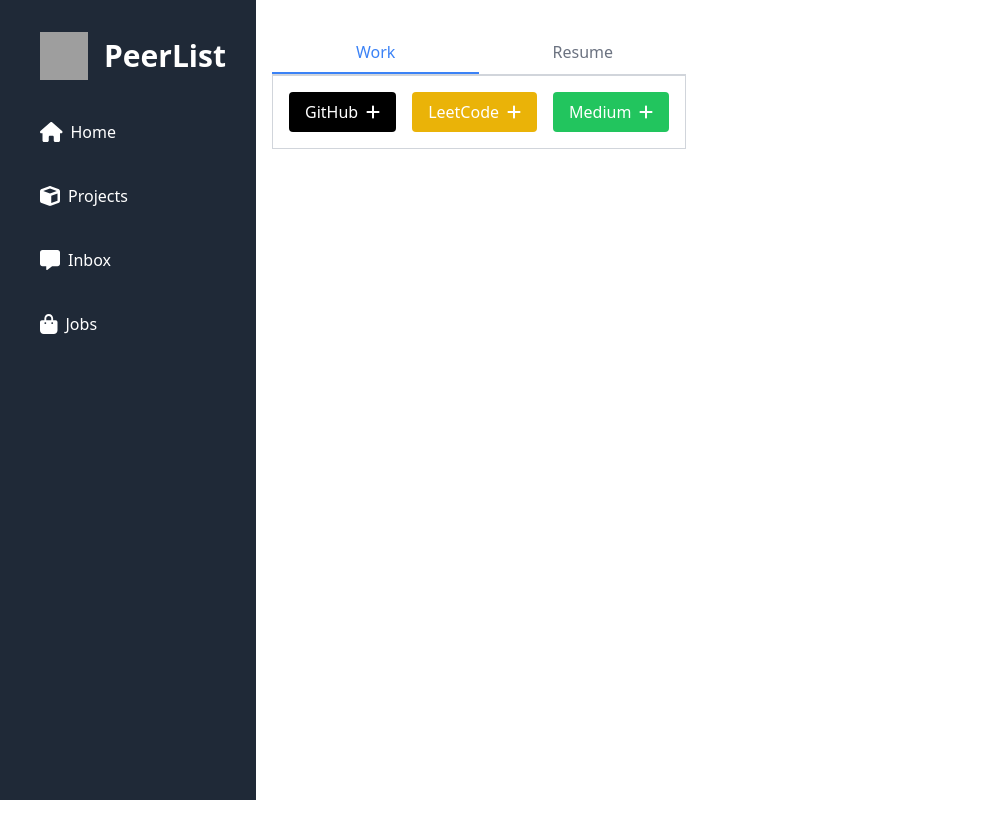
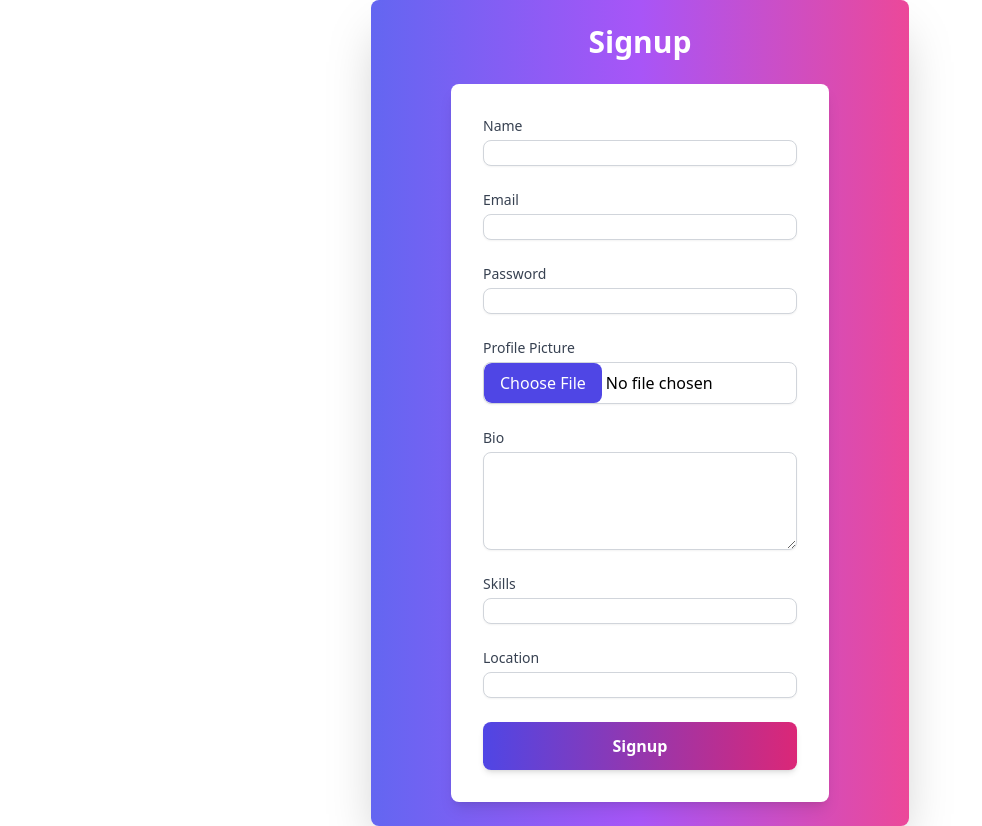
Before and after one commit to nikamaish/EC_TASK, a React (Create React App) app in the folder frontend/: page / in a window 1280 px wide. Shown: the whole page, without its empty margins (0-982 px from the left). Before the commit the page ends 800 px from the top, so only its background shows below. Built offline with nearby package versions, Linux system fonts and the light colour scheme; grey boxes are pictures that could not be loaded.

Commit message:
:art: signup page

```diff
--- a/frontend/src/App.js
+++ b/frontend/src/App.js
@@ -1,16 +1,18 @@
 import React from 'react';
 import Page_Sidebar from './Components/Page_Sidebar/Page_Sidebar';
 import Tabs from './Components/Tabs/Tabs';
+import Signup from './Components/Login/Signup';
 
 const App = () => {
   return (
     <div className="flex">
-      <div className="w-3/10 bg-gray-200">
+      {/* <div className="w-3/10 bg-gray-200">
         <Page_Sidebar />
       </div>
-      <div className="w-7/10 p-4"> {/* Main content area */}
+      <div className="w-7/10 p-4">
         <Tabs />
-      </div>
+      </div> */}
+      <Signup/>
     </div>
   );
 };
--- /dev/null
+++ b/frontend/src/Components/Login/Signup.jsx
@@ -0,0 +1,132 @@
+import React, { useState } from 'react';
+
+const Signup = () => {
+  const [formData, setFormData] = useState({
+    name: '',
+    email: '',
+    password: '',
+    profilePicture: '',
+    bio: '',
+    skills: '',
+    location: '',
+  });
+
+  const handleChange = (e) => {
+    const { name, value } = e.target;
+    setFormData({ ...formData, [name]: value });
+  };
+
+  const handleFileChange = (e) => {
+    setFormData({ ...formData, profilePicture: e.target.files[0] });
+  };
+
+  const handleSubmit = (e) => {
+    e.preventDefault();
+    // Handle form submission
+    console.log(formData);
+  };
+
+  return (
+<div className="mx-auto p-6 px-20 bg-gradient-to-r from-indigo-500 via-purple-500 to-pink-500 rounded-lg shadow-2xl" style={{ maxWidth: '800px' }}>
+
+<h2 className="text-3xl font-bold text-white mb-6 text-center">Signup</h2>
+
+      <form onSubmit={handleSubmit} className="space-y-6 bg-white p-8 rounded-lg shadow-lg">
+        <div>
+          <label htmlFor="name" className="block text-sm font-medium text-gray-700">Name</label>
+          <input
+            type="text"
+            id="name"
+            name="name"
+            value={formData.name}
+            onChange={handleChange}
+            className="mt-1 block w-full border border-gray-300 rounded-lg shadow-sm focus:ring-indigo-500 focus:border-indigo-500"
+            required
+          />
+        </div>
+
+        <div>
+          <label htmlFor="email" className="block text-sm font-medium text-gray-700">Email</label>
+          <input
+            type="email"
+            id="email"
+            name="email"
+            value={formData.email}
+            onChange={handleChange}
+            className="mt-1 block w-full border border-gray-300 rounded-lg shadow-sm focus:ring-indigo-500 focus:border-indigo-500"
+            required
+          />
+        </div>
+
+        <div>
+          <label htmlFor="password" className="block text-sm font-medium text-gray-700">Password</label>
+          <input
+            type="password"
+            id="password"
+            name="password"
+            value={formData.password}
+            onChange={handleChange}
+            className="mt-1 block w-full border border-gray-300 rounded-lg shadow-sm focus:ring-indigo-500 focus:border-indigo-500"
+            required
+          />
+        </div>
+
+        <div>
+          <label htmlFor="profilePicture" className="block text-sm font-medium text-gray-700">Profile Picture</label>
+          <input
+            type="file"
+            id="profilePicture"
+            name="profilePicture"
+            onChange={handleFileChange}
+            className="mt-1 block w-full border border-gray-300 rounded-lg shadow-sm file:bg-indigo-600 file:text-white file:py-2 file:px-4 file:rounded-lg file:border-0 hover:file:bg-indigo-700"
+          />
+        </div>
+
+        <div>
+          <label htmlFor="bio" className="block text-sm font-medium text-gray-700">Bio</label>
+          <textarea
+            id="bio"
+            name="bio"
+            value={formData.bio}
+            onChange={handleChange}
+            className="mt-1 block w-full border border-gray-300 rounded-lg shadow-sm focus:ring-indigo-500 focus:border-indigo-500"
+            rows="4"
+          ></textarea>
+        </div>
+
+        <div>
+          <label htmlFor="skills" className="block text-sm font-medium text-gray-700">Skills</label>
+          <input
+            type="text"
+            id="skills"
+            name="skills"
+            value={formData.skills}
+            onChange={handleChange}
+            className="mt-1 block w-full border border-gray-300 rounded-lg shadow-sm focus:ring-indigo-500 focus:border-indigo-500"
+          />
+        </div>
+
+        <div>
+          <label htmlFor="location" className="block text-sm font-medium text-gray-700">Location</label>
+          <input
+            type="text"
+            id="location"
+            name="location"
+            value={formData.location}
+            onChange={handleChange}
+            className="mt-1 block w-full border border-gray-300 rounded-lg shadow-sm focus:ring-indigo-500 focus:border-indigo-500"
+          />
+        </div>
+
+        <button
+          type="submit"
+          className="w-full py-3 px-4 bg-gradient-to-r from-indigo-600 to-pink-600 text-white font-semibold rounded-lg shadow-md hover:from-indigo-700 hover:to-pink-700 transition duration-300 ease-in-out transform hover:scale-105 focus:outline-none focus:ring-2 focus:ring-indigo-500 focus:ring-offset-2"
+        >
+          Signup
+        </button>
+      </form>
+    </div>
+  );
+};
+
+export default Signup;
```
